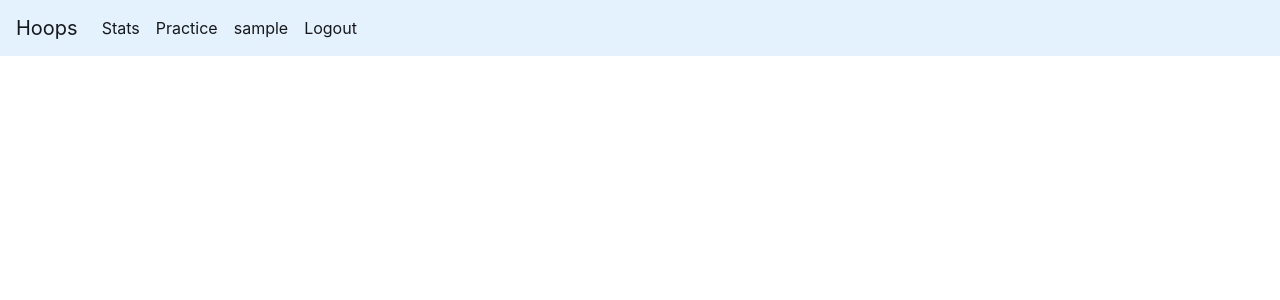
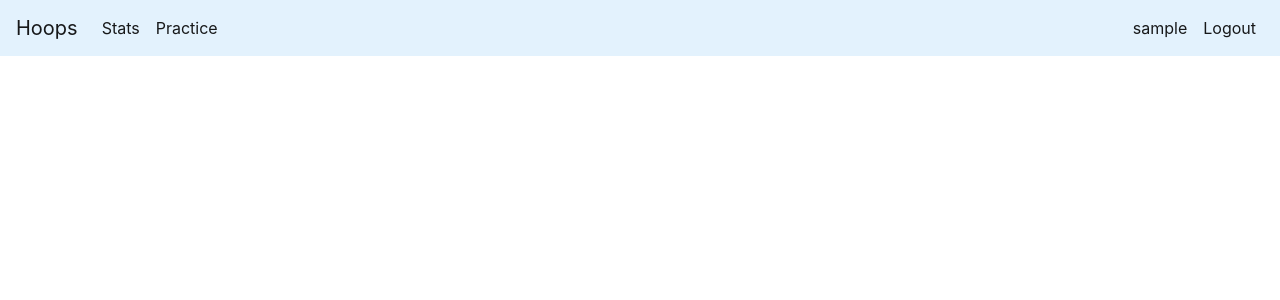
Before and after one commit to aljazsustar/hoops, a Django app: page / in a window 1280 px wide. Shown: the top 300 px of the page. Run offline with Django 3.2, Linux system fonts and the light colour scheme; the visitor is signed in with stand-in values (Sample User, id 1); data that the repository does not hold is empty; some libraries are stand-ins or nearby versions.

Commit message:
navbar element spacing

```diff
--- a/templates/index/index.html
+++ b/templates/index/index.html
@@ -15,15 +15,17 @@
         <span class="navbar-toggler-icon"></span>
     </button>
     <div class="collapse navbar-collapse" id="navbarNav">
-        <ul class="navbar-nav">
+        <ul class="navbar-nav mr-auto">
             <li class="nav-item active">
                 <a class="nav-link" href="/stats">Stats<span class="sr-only">(current)</span></a>
             </li>
             <li class="nav-item active">
                 <a class="nav-link" href="/practice">Practice</a>
             </li>
+        </ul>
+        <ul class="navbar-nav">
             {% if user.is_authenticated %}
-                <li class="nav-item active">
+                <li class="nav-item active mx-right">
                     <span class="nav-link">{{ user.username }}</span>
                 </li>
                 <li class="nav-item active">
```
